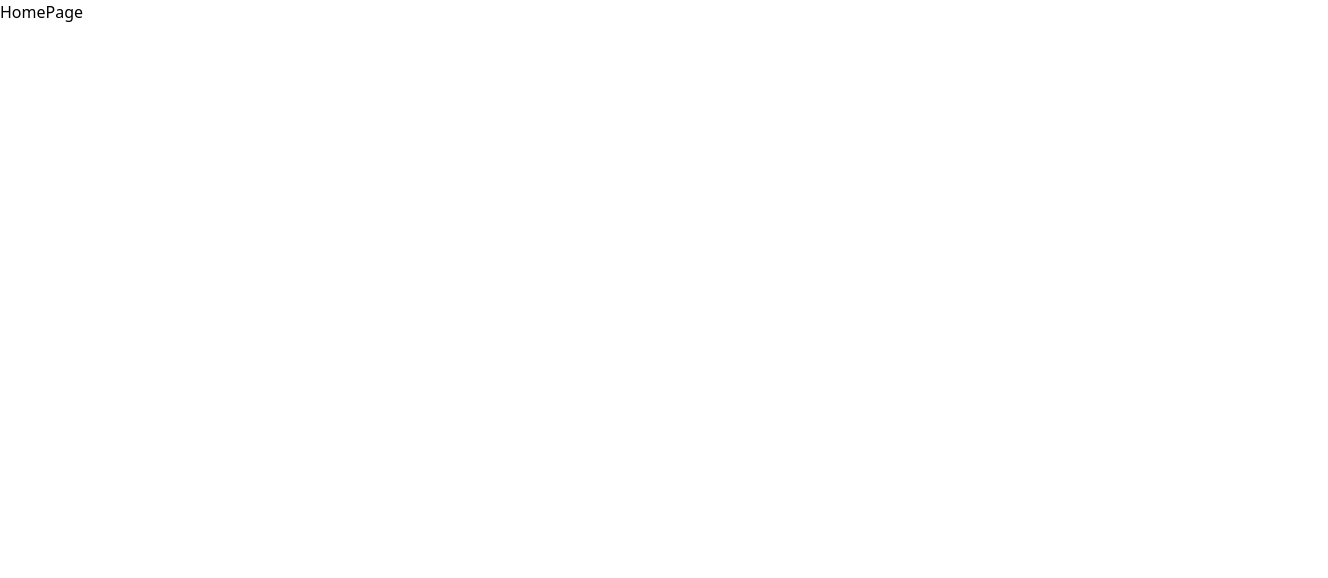
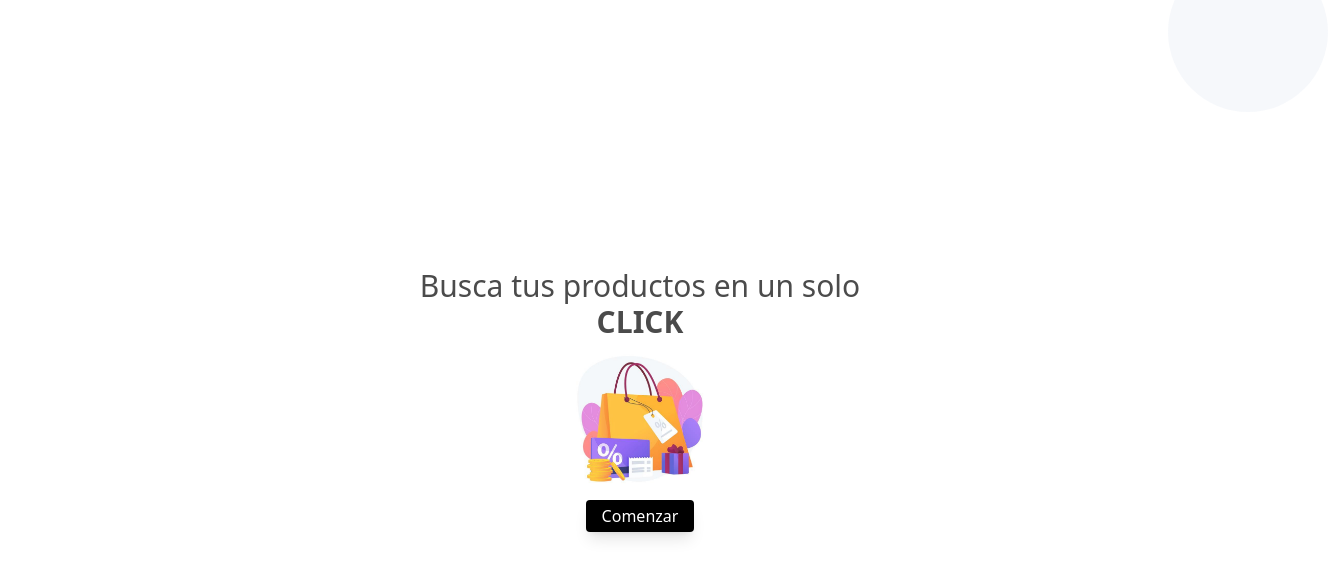
Before and after one commit to JesugG17/price-prowler-web, a React (Vite) app: page / in a window 1280 px wide. Shown: the top 578 px of the page, 1328 px wide, since content can reach past the window. Built offline with nearby package versions, Linux system fonts and the light colour scheme.

Commit message:
add provisional homepage

```diff
--- a/src/modules/price-prowler/pages/HomePage.tsx
+++ b/src/modules/price-prowler/pages/HomePage.tsx
@@ -1,3 +1,16 @@
 export const HomePage = () => {
-  return <div>HomePage</div>;
+  return (
+    <div className='w-full px-4 h-screen flex flex-col justify-center items-center'>
+      <p className='text-3xl opacity-70 text-center'>
+        Busca tus productos en un solo <br />
+        <strong>CLICK</strong>
+      </p>
+      <img className='w-40' src='/img/homepage.jpg' alt='' />
+      <button className='bg-black rounded text-white py-1 px-4 shadow-lg hover:brightness-110 transition-all duration-200'>
+        Comenzar
+      </button>
+      <div className='bg-slate-200 w-40 h-40 opacity-30 rounded-full absolute -top-12 -right-12'></div>
+      <div className='bg-slate-200 w-40 h-40 opacity-30 rounded-full absolute -bottom-12 -left-12'></div>
+    </div>
+  );
 };
```
Also changed, not shown: public/img/homepage.jpg (added).
